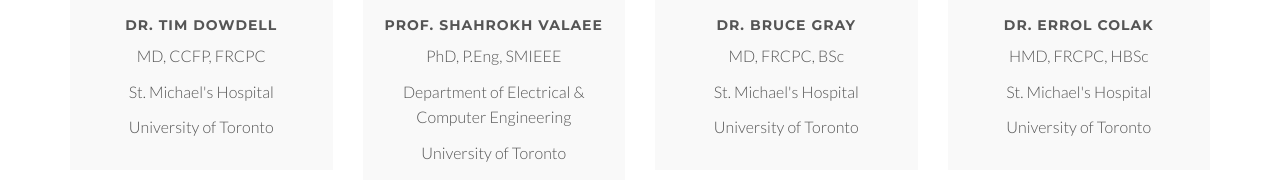
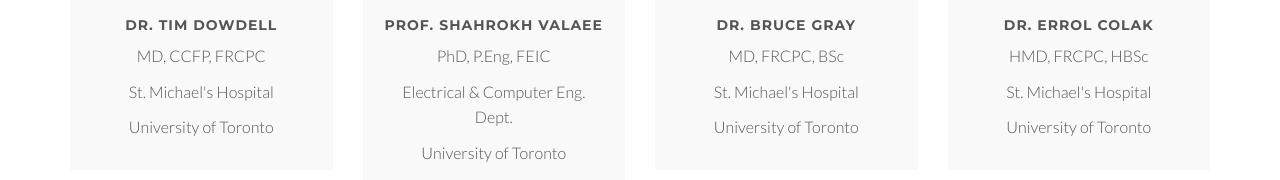
Before and after one commit to salehinejad/mimsmh.github.io, a plain HTML site: page index.html in a window 1280 px wide. Shown: the part 2661-2841 px from the top of the page. Drawn offline with Linux system fonts and the light colour scheme.

Commit message:
Update index.html

```diff
--- a/index.html
+++ b/index.html
@@ -217,8 +217,8 @@
 
 							<div class="avatar"><img src="img/team/9.jpg" alt="" class="img-responsive img-circle" /></div>
 							<h5>Prof. Shahrokh Valaee</h5>
-							<p class="subtitle">PhD, P.Eng, SMIEEE</p>
-							<p class="subtitle">Department of Electrical & Computer Engineering</p>
+							<p class="subtitle">PhD, P.Eng, FEIC</p>
+							<p class="subtitle">Electrical & Computer Eng. Dept.</p>
 							<p class="subtitle">University of Toronto</p>
 
 						</div>
```
